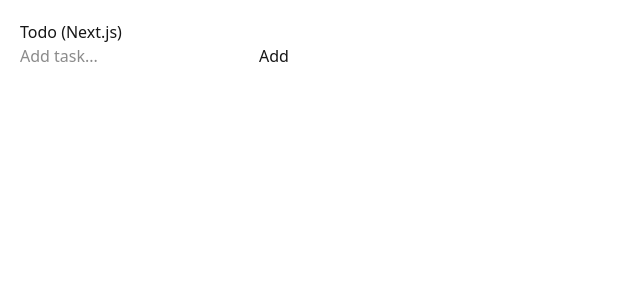
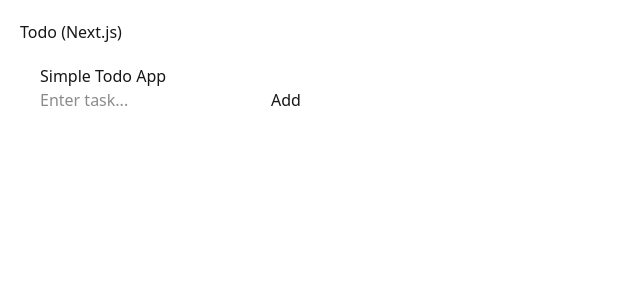
Before and after one commit to Avinash415/Todo-app, a Next.js app: page / in a window 1280 px wide. Shown: the top 300 px of the page, without its empty margins (0-640 px from the left). Built offline with nearby package versions, Linux system fonts and the light colour scheme.

Commit message:
test: CD pipeline working

```diff
--- a/components/Todo.jsx
+++ b/components/Todo.jsx
@@ -1,42 +1,49 @@
-'use client';
-import { useState, useEffect } from 'react';
+"use client";
+import { useState } from "react";
 
-export default function Todo(){
-  const [tasks, setTasks] = useState([]);
-  const [text, setText] = useState('');
+export default function Todo() {
+  const [task, setTask] = useState("");
+  const [todos, setTodos] = useState([]);
 
-  useEffect(() => {
-    try {
-      const raw = localStorage.getItem('todos_v1');
-      if(raw) setTasks(JSON.parse(raw));
-    } catch {}
-  }, []);
+  const addTodo = async () => {
+    if (!task.trim()) return;
 
-  useEffect(() => {
-    localStorage.setItem('todos_v1', JSON.stringify(tasks));
-  }, [tasks]);
+    const res = await fetch("/api/todos", {
+      method: "POST",
+      body: JSON.stringify({ task }),
+    });
 
-  function add(){
-    if(!text.trim()) return;
-    setTasks(prev => [{id:Date.now(), text}, ...prev]);
-    setText('');
-  }
-  function remove(id){ setTasks(prev => prev.filter(t=>t.id!==id)); }
+    const data = await res.json();
+    setTodos([...todos, data]);
+    setTask("");
+  };
+
+  const deleteTodo = async (id) => {
+    await fetch(`/api/todos?id=${id}`, { method: "DELETE" });
+    setTodos(todos.filter((t) => t.id !== id));
+  };
 
   return (
-    <section>
-      <div style={{display:'flex', gap:8, marginBottom:12}}>
-        <input value={text} onChange={e=>setText(e.target.value)} placeholder="Add task..." />
-        <button onClick={add}>Add</button>
-      </div>
+    <div style={{ padding: "20px" }}>
+      <h1>Simple Todo App</h1>
+
+      <input
+        type="text"
+        placeholder="Enter task..."
+        value={task}
+        onChange={(e) => setTask(e.target.value)}
+      />
+
+      <button onClick={addTodo}>Add</button>
+
       <ul>
-        {tasks.map(t => (
-          <li key={t.id} style={{display:'flex', justifyContent:'space-between', marginBottom:6}}>
-            <span>{t.text}</span>
-            <button onClick={()=>remove(t.id)}>Delete</button>
+        {todos.map((t) => (
+          <li key={t.id}>
+            {t.task}
+            <button onClick={() => deleteTodo(t.id)}>❌</button>
           </li>
         ))}
       </ul>
-    </section>
+    </div>
   );
 }
```
Also changed, not shown: 2 other files (tests, documents, lock files or other folders).
